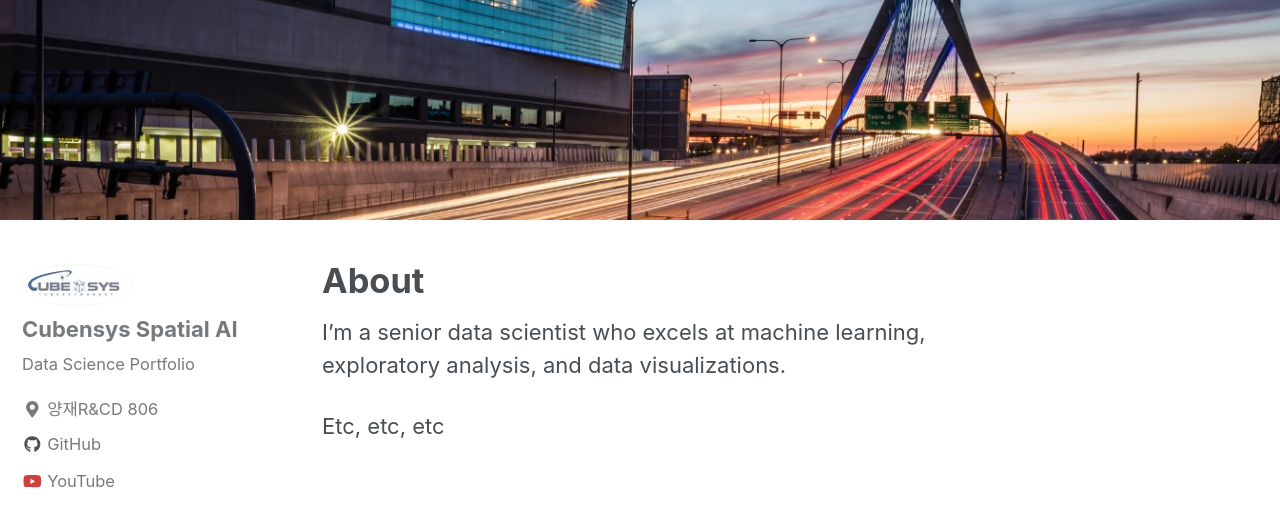
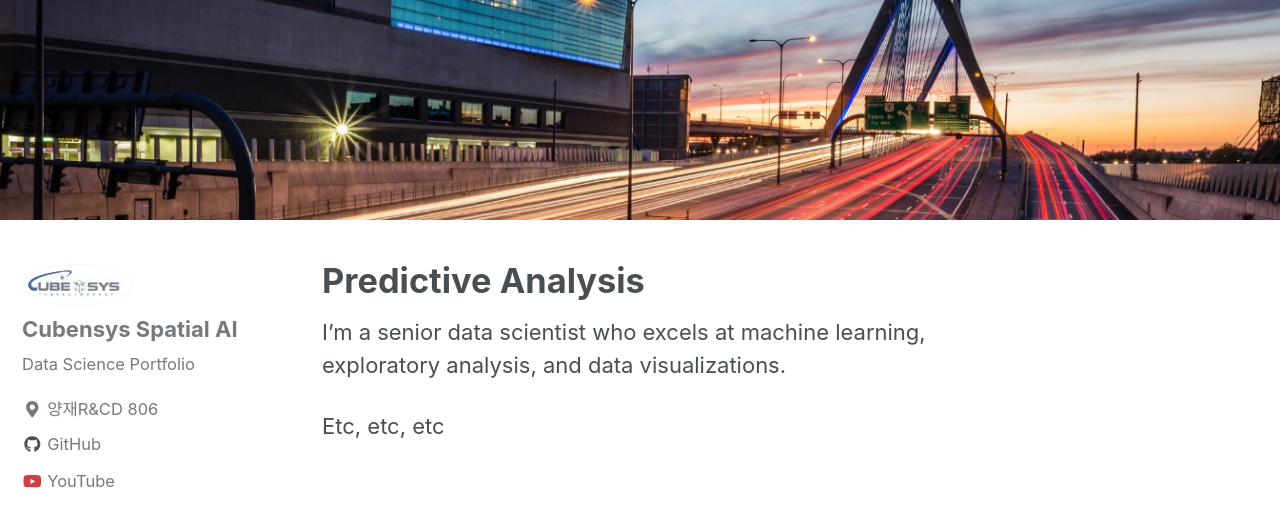
Before and after one commit to cubensys/cubensysintro.github.io, a Jekyll site: the page built from _pages/about.md, in a window 1280 px wide and 900 px high, scrolled down 353 px. Shown: the top 527 px of the window. Built offline with Jekyll 4.4.1, drawn with Linux system fonts in a browser that asks for light colours; nearby versions of some CDN libraries.

Commit message:
about update

```diff
--- a/_pages/about.md
+++ b/_pages/about.md
@@ -1,6 +1,6 @@
 ---
-title: "About"
-permalink: /about/
+title: "Predictive Analysis"
+permalink: /predictive analysis/
 header:
   image: "/images/zakim.jpg"
 ---
```
